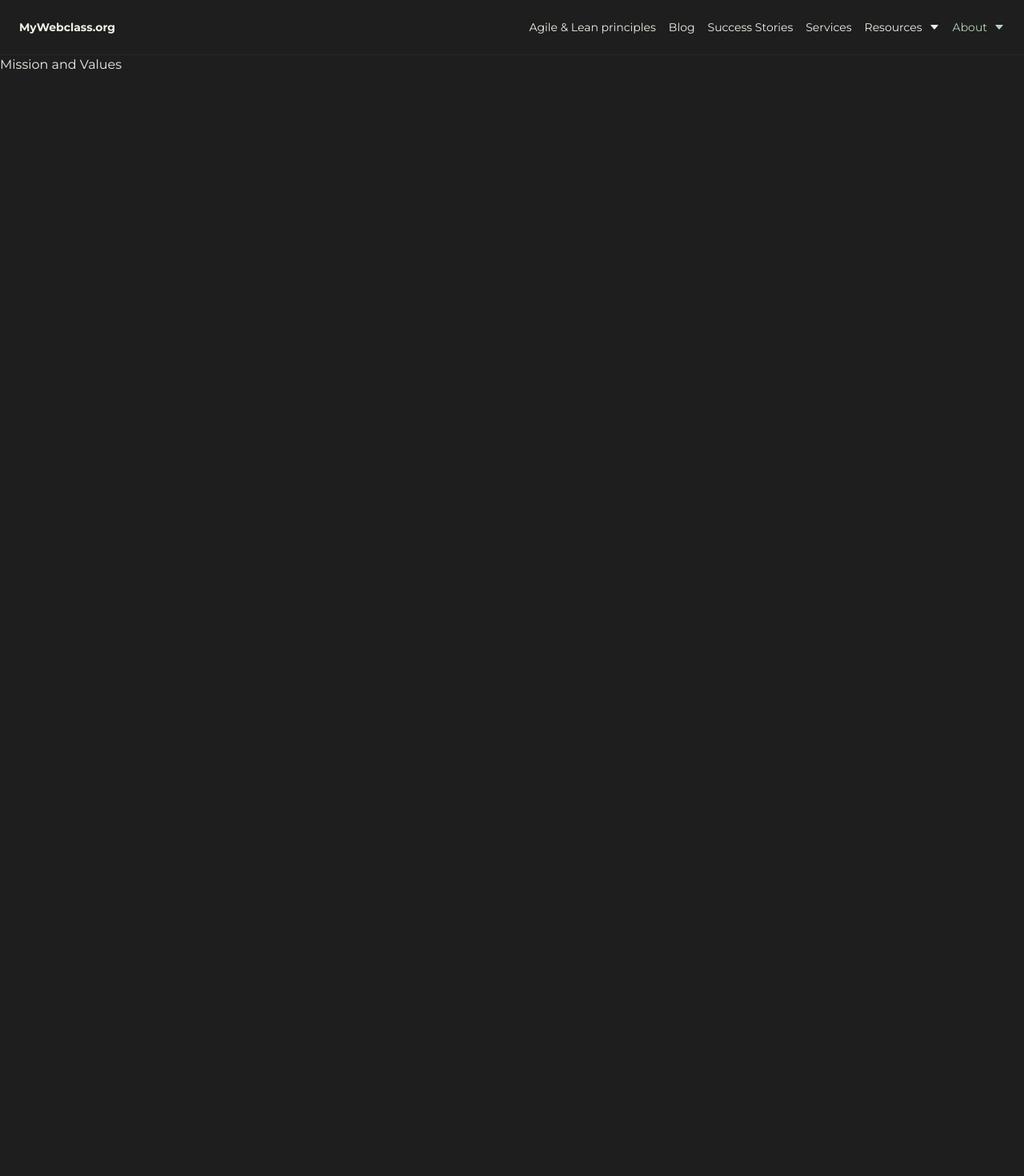
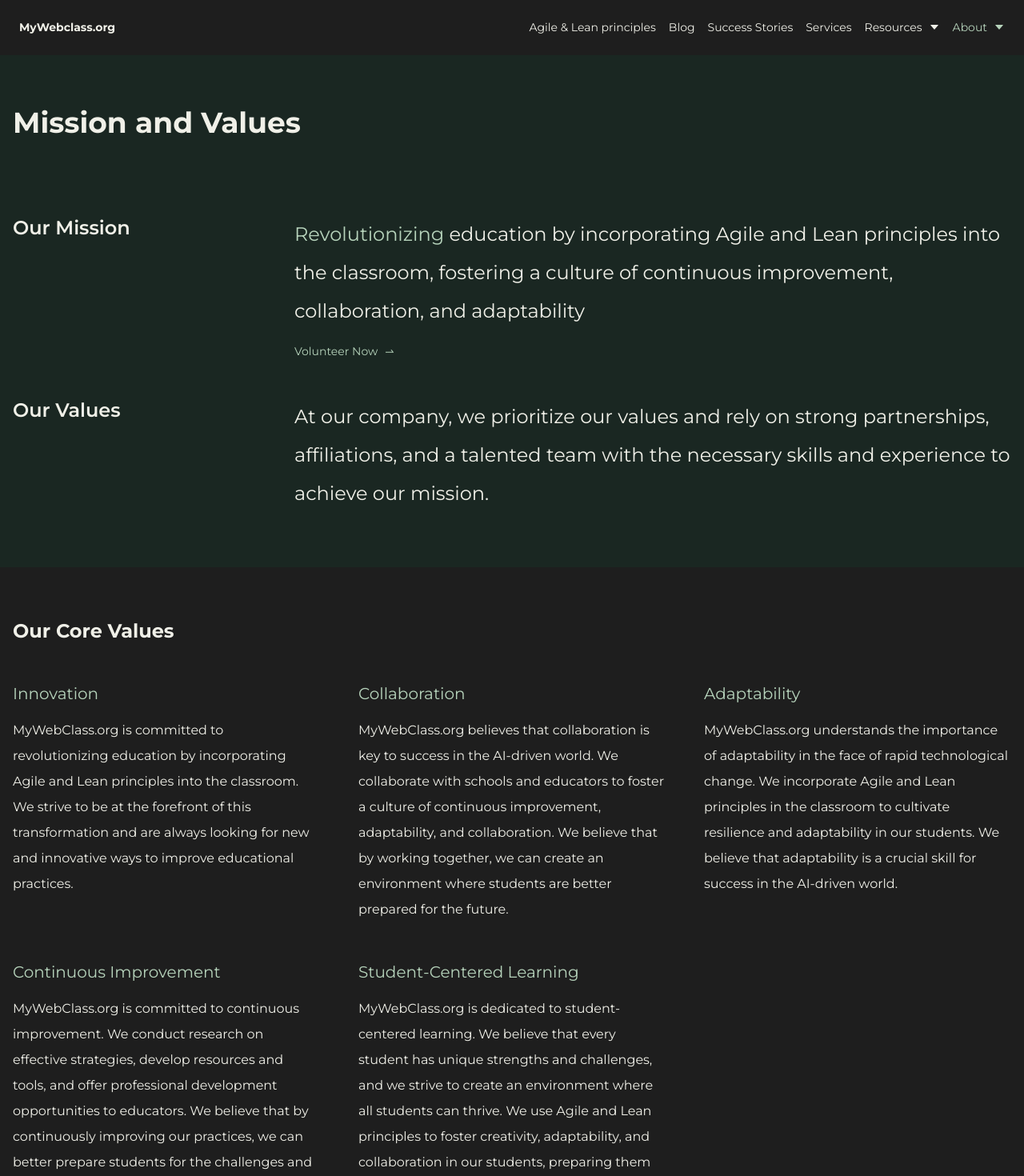
Before and after one commit to steveechan/is218, a Next.js app: page /about/mission-and-values in a window 1280 px wide. Shown: the top 1470 px of the page at 80% size. Before the commit the page ends 800 px from the top, so only its background shows below. Built offline with nearby package versions, Linux system fonts and the light colour scheme.

Commit message:
mission and values page

```diff
--- /dev/null
+++ b/components/layout/index.jsx
@@ -0,0 +1,9 @@
+
+
+export const PageLayout = ({children}) => {
+
+    return   <main className="container mx-auto py-12  min-h-[80vh] relative">
+        {children}
+    </main>
+
+}
--- a/components/navbar/navdata.js
+++ b/components/navbar/navdata.js
@@ -39,6 +39,7 @@ export const navData = [
   {
     name: "About",
     children: [
+      { name: "About Us", slug: "/about/about-us" },
       { name: "Mission and Values", slug: "/about/mission-and-values" },
       { name: "Meet our Team", slug: "/about/meet-our-team" },
       {
--- a/components/navbar/popover.jsx
+++ b/components/navbar/popover.jsx
@@ -13,10 +13,10 @@ const router= useRouter();
           <Popover.Button className={`flex items-center gap-2  focus:outline-none  rounded ${router.asPath.includes(slug) ? "text-sage-accent2" : null} hover:text-sage-accent2 transition`}>
             {name} {open ? <AiFillCaretUp /> : <AiFillCaretDown />}
           </Popover.Button>
-          <Popover.Panel className="absolute min-w-[200px] right-0 mt-2 z-20">
+          <Popover.Panel className="absolute min-w-[200px] right-0 mt-4 z-20">
             <ul className=" p-4 bg-sage-main rounded w-full overflow-hidden space-y-2">
-              {content.map((data) => <li key={`popover-item-${data.name}`}>
-                <Link href={data.slug}>{data.name}</Link>
+              {content.map((data) => <li key={`popover-item-${data.name}`}  className={router.asPath.includes(data.slug) ? "text-sage-accent1" : "hover:text-sage-accent1"}>
+                <Link href={data.slug} >{data.name}</Link>
               </li>)}
             </ul>
           </Popover.Panel>
--- a/next.config.js
+++ b/next.config.js
@@ -2,7 +2,7 @@
 const nextConfig = {
   reactStrictMode: true,
   images: {
-    domains: ["raw.githubusercontent.com"],
+    domains: ["raw.githubusercontent.com", "images.unsplash.com"],
   },
   i18n: {
     locales: ["en-US", "es"],
--- a/pages/about/mission-and-values.jsx
+++ b/pages/about/mission-and-values.jsx
@@ -1,9 +1,90 @@
+import { AiOutlineSwapRight } from "react-icons/ai";
+import { PageLayout } from "../../components/layout";
+
+const coreValues = [{
+    title: "Innovation",
+    description: "MyWebClass.org is committed to revolutionizing education by incorporating Agile and Lean principles into the classroom. We strive to be at the forefront of this transformation and are always looking for new and innovative ways to improve educational practices."
+},
+{
+    title: "Collaboration",
+    description: "MyWebClass.org believes that collaboration is key to success in the AI-driven world. We collaborate with schools and educators to foster a culture of continuous improvement, adaptability, and collaboration. We believe that by working together, we can create an environment where students are better prepared for the future."
+},
+{
+    title: "Adaptability",
+    description: "MyWebClass.org understands the importance of adaptability in the face of rapid technological change. We incorporate Agile and Lean principles in the classroom to cultivate resilience and adaptability in our students. We believe that adaptability is a crucial skill for success in the AI-driven world."
+},
+{
+    title: "Continuous Improvement",
+    description: "MyWebClass.org is committed to continuous improvement. We conduct research on effective strategies, develop resources and tools, and offer professional development opportunities to educators. We believe that by continuously improving our practices, we can better prepare students for the challenges and opportunities of the AI-driven world."
+},
+{
+    title: "Student-Centered Learning",
+    description: "MyWebClass.org is dedicated to student-centered learning. We believe that every student has unique strengths and challenges, and we strive to create an environment where all students can thrive. We use Agile and Lean principles to foster creativity, adaptability, and collaboration in our students, preparing them for success in the AI-driven world"
+},
+
+
+]
+
+const CoreValueCard = ({title, description}) => {
+    return      <li className="space-y-4">
+                  <h4 className=" text-sage-accent2 text-xl">{title}</h4>
+                  <p className="leading-loose">
+                    {description}
+                  </p>
+                </li>
+}
 
 
 const MissionAndValues = () => {
+  return (
+  <>
+  <div className="bg-sage-main">
+    <PageLayout>
+      <section className="w-full p-4 mx-auto space-y-24">
+        <div>
+          <h1 className="text-4xl font-bold">Mission and Values</h1>
+        </div>
+        <div className="space-y-12">
+          <div className="flex justify-between flex-wrap gap-4">
+            <h2 className="text-2xl font-semibold">Our Mission</h2>
+            <div className="max-w-4xl">
+              <p className="text-2xl   leading-loose">
+                <span className="text-sage-accent2">Revolutionizing</span>{" "}
+                education by incorporating Agile and Lean principles into the
+                classroom, fostering a culture of continuous improvement,
+                collaboration, and adaptability
+              </p>
+              <button className="mt-4 flex items-center gap-2 text-sm text-sage-accent2">
+                Volunteer Now <AiOutlineSwapRight />{" "}
+              </button>
+            </div>
+          </div>
+          <div className="flex justify-between flex-wrap gap-4">
+            <h2 className="text-2xl font-semibold">Our Values</h2>
+            <div className="max-w-4xl space-y-8">
+              <p className="text-2xl   leading-loose">
+                At our company, we prioritize our values and rely on strong
+                partnerships, affiliations, and a talented team with the
+                necessary skills and experience to achieve our mission.
+              </p>
 
-    return <h1>Mission and Values</h1>
-}
+            </div>
+          </div>
+        </div>
 
+      </section>
+    </PageLayout>
+    </div>
+        <section className="p-4">
+         <div className="space-y-12 container mx-auto py-12">
+            <h4 className="text-2xl font-bold">Our Core Values</h4>
+              <ul className=" grid grid-cols-[repeat(auto-fill,minmax(350px,1fr))] gap-12">
+                    {coreValues.map(values => <CoreValueCard {...values} />)}
+              </ul>
+        </div>
+        </section>
+    </>
+  );
+};
 
 export default MissionAndValues;
--- a/tailwind.config.js
+++ b/tailwind.config.js
@@ -9,7 +9,7 @@ module.exports = {
     extend: {
       colors: {
         sage: {
-          main: "#3D5A4F",
+          main: "#1a2722",
           accent1: "#8BC4A4",
           accent2: "#B6D3BB",
           accent3: "#F0F0E8",
```
Also changed, not shown: pages/about/about-us.jsx (added).
